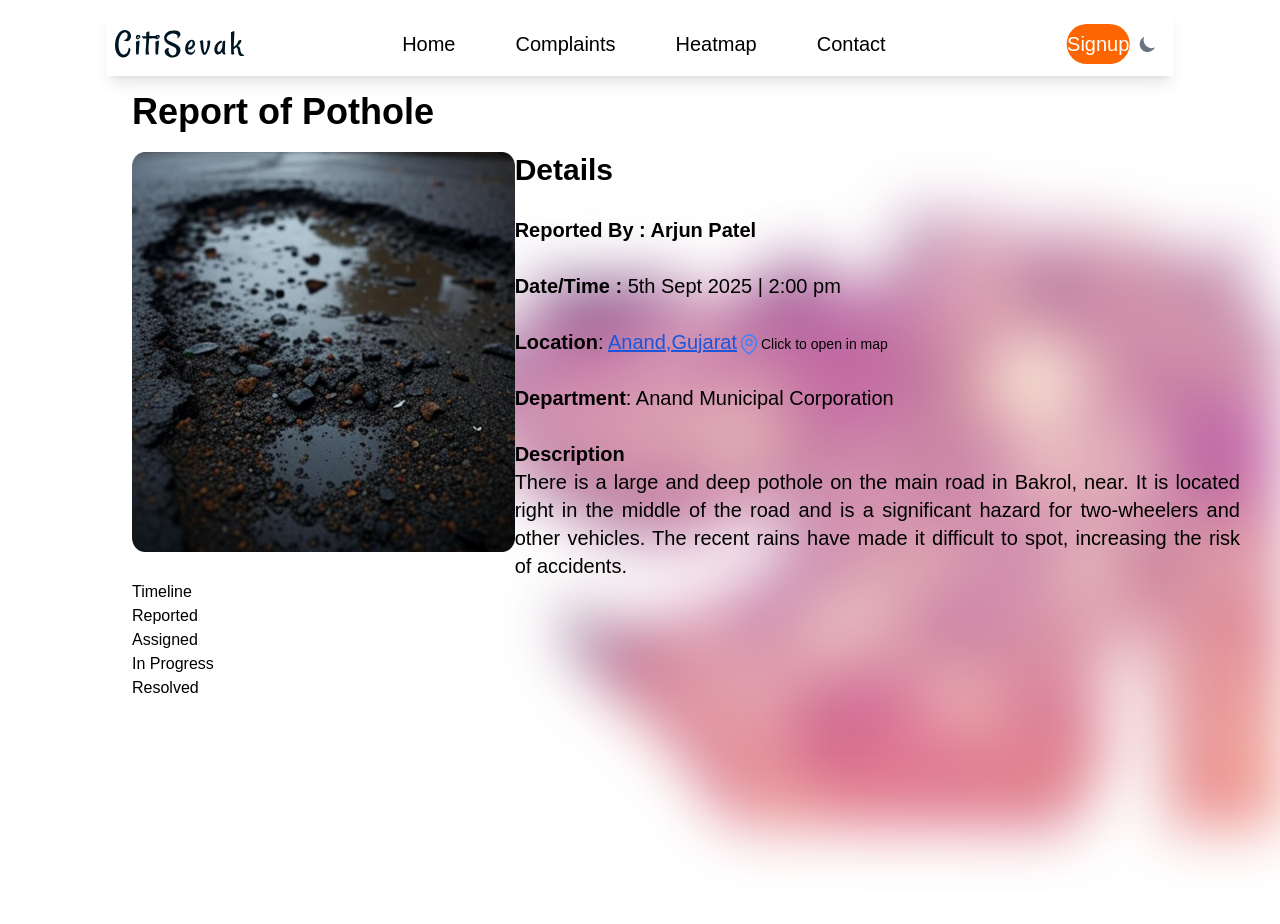
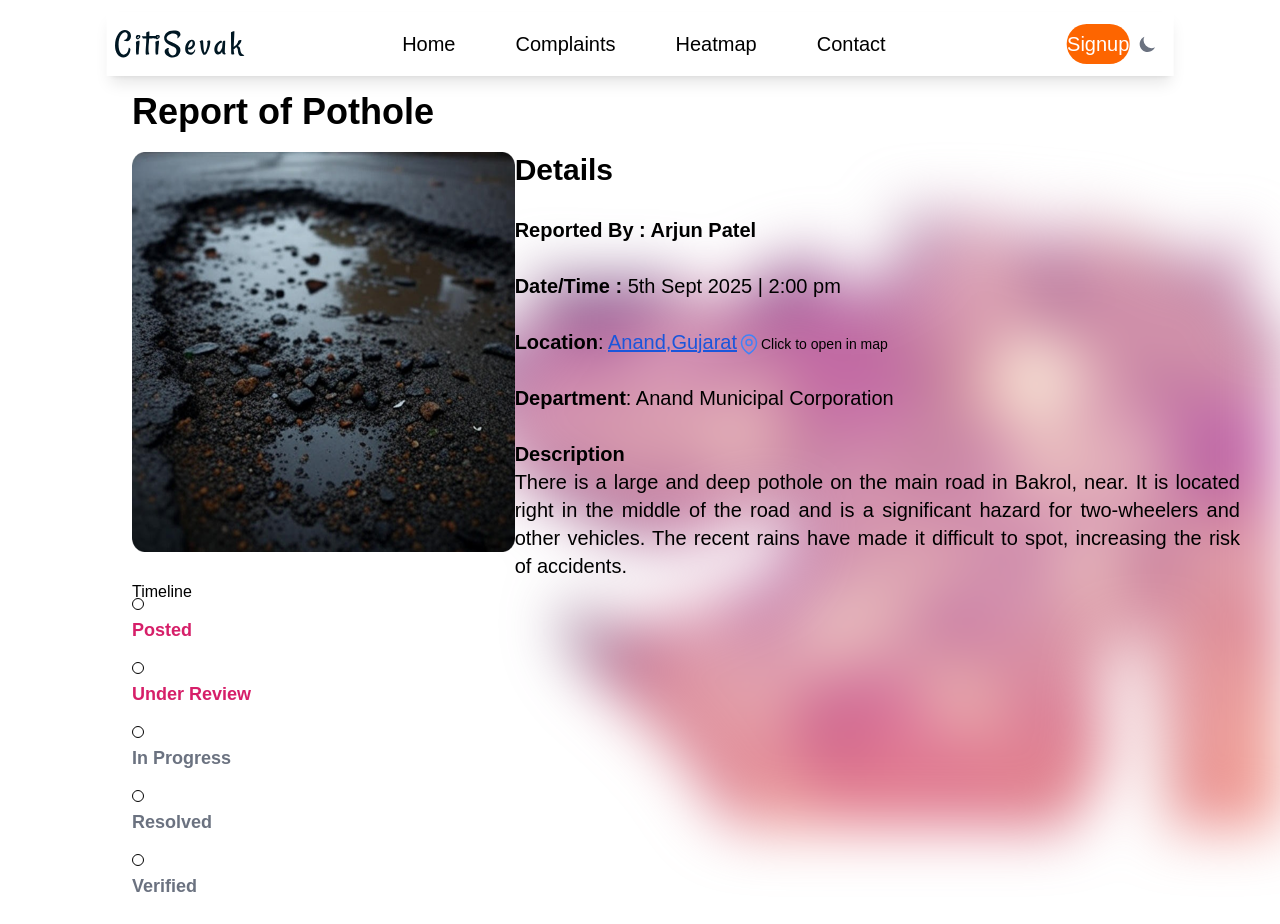
Before and after one commit to php2k6/gcet-hack, a React (Vite) app in the folder frontend/: page /report in a window 1280 px wide. Before the commit the page ends 892 px from the top, so only its background shows below. Built offline with nearby package versions, Linux system fonts and the light colour scheme.

Commit message:
Initial timeline

```diff
--- a/frontend/src/pages/Report.jsx
+++ b/frontend/src/pages/Report.jsx
@@ -1,6 +1,15 @@
 import { useEffect, useRef, useState } from "react";
 import back from "../assets/back.png";
 import image from "../assets/pothole1.png";
+import {
+  Timeline,
+  TimelineBody,
+  TimelineContent,
+  TimelineItem,
+  TimelinePoint,
+  TimelineTime,
+  TimelineTitle,
+} from "flowbite-react";
 
 const Report = () => {
   useEffect(() => {
@@ -28,6 +37,17 @@ const Report = () => {
     "Traffic Signal Issue",
     "Others",
   ];
+  var curstage = 2;
+  const stages = [
+    { id: 1, name: "Posted", position: "bottom" },
+    { id: 2, name: "Under Review", position: "top" },
+    { id: 3, name: "In progress", position: "bottom" },
+    { id: 4, name: "Resolved", position: "top" },
+    { id: 5, name: "Verified", position: "bottom" },
+  ];
+
+  const com = (sid) => sid <= curstage;
+  const cur = (sid) => sid == curstage;
   //   let image = "../assets/pothole1.png";
   return (
     <>
@@ -109,10 +129,52 @@ const Report = () => {
             <div>
               <div>Timeline</div>
               <div>
-                <div>Reported</div>
-                <div>Assigned</div>
-                <div>In Progress</div>
-                <div>Resolved</div>
+                <Timeline horizontal>
+                  <TimelineItem>
+                    <TimelinePoint className="bg-pink-500" />
+                    <TimelineContent>
+                      <TimelineTitle className="text-pink-600">
+                        Posted
+                      </TimelineTitle>
+                    </TimelineContent>
+                  </TimelineItem>
+
+                  <TimelineItem>
+                    <TimelinePoint className="bg-pink-500" />
+                    <TimelineContent>
+                      <TimelineTitle className="text-pink-600">
+                        Under Review
+                      </TimelineTitle>
+                    </TimelineContent>
+                  </TimelineItem>
+
+                  <TimelineItem>
+                    <TimelinePoint className="bg-gray-300" />
+                    <TimelineContent>
+                      <TimelineTitle className="text-gray-500">
+                        In Progress
+                      </TimelineTitle>
+                    </TimelineContent>
+                  </TimelineItem>
+
+                  <TimelineItem>
+                    <TimelinePoint className="bg-gray-300" />
+                    <TimelineContent>
+                      <TimelineTitle className="text-gray-500">
+                        Resolved
+                      </TimelineTitle>
+                    </TimelineContent>
+                  </TimelineItem>
+
+                  <TimelineItem>
+                    <TimelinePoint className="bg-gray-300" />
+                    <TimelineContent>
+                      <TimelineTitle className="text-gray-500">
+                        Verified
+                      </TimelineTitle>
+                    </TimelineContent>
+                  </TimelineItem>
+                </Timeline>
               </div>
             </div>
           </div>
```
